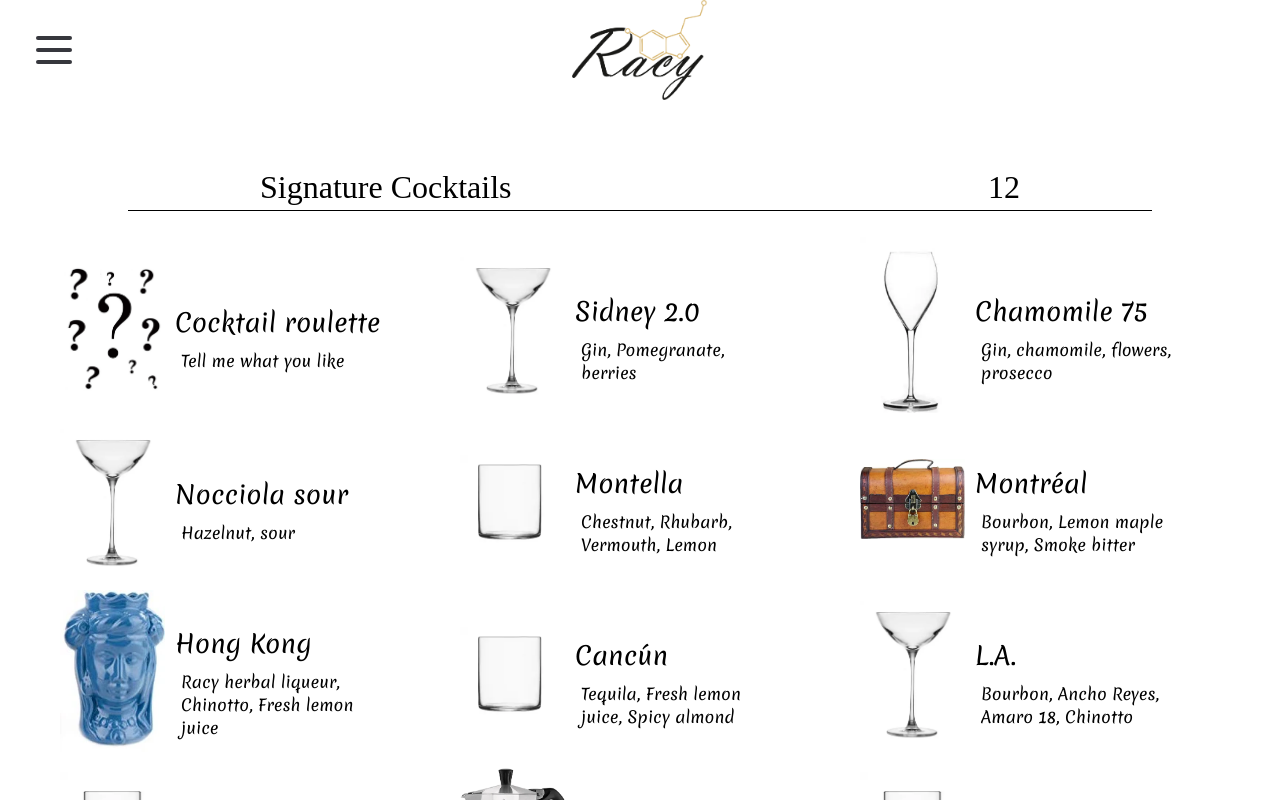
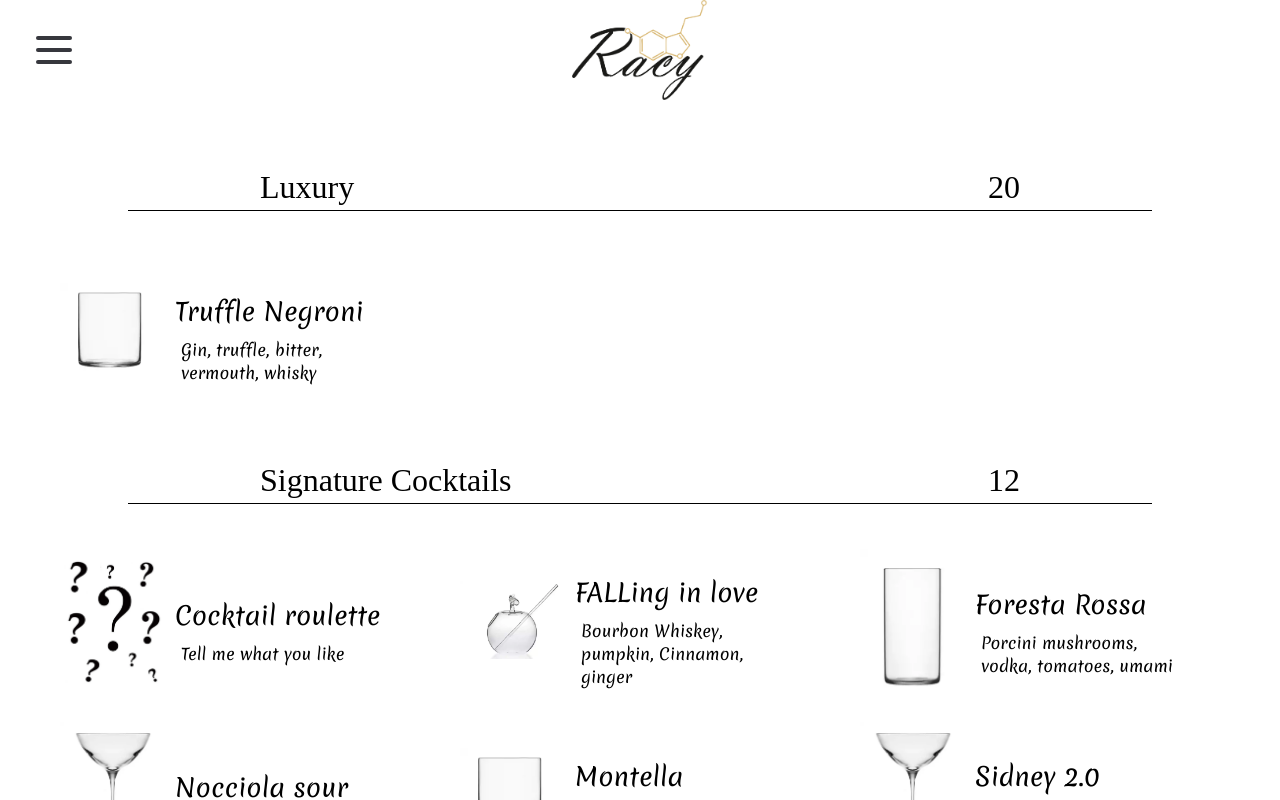
Before and after one commit to Aldodo91/racy-bar, a React (Create React App) app: page /menu-details/1 in a window 1280 px wide. Built offline with nearby package versions, Linux system fonts and the light colour scheme; a web font is replaced by a local one.

Commit message:
prima del refactoring

```diff
--- /dev/null
+++ b/src/components/special.jsx
@@ -0,0 +1,29 @@
+import React from "react";
+import "../style/menuElement.css";
+
+const SpecialElement = ({ element, lang }) => {
+  const { img, nome, ricetta } = element;
+
+  console.log("lang", lang);
+  return (
+    <>
+      <div className="drinkSpace">
+        <div className="drinkCard">
+          {img ? (
+            <img className="image" src={img} width="105px" alt="" />
+          ) : (
+            <div style={{ width: 50 }}></div>
+          )}
+          <div className="details">
+            <div className="titleCard">{lang === "it" ? nome.it : nome.en}</div>
+            <h5 className="recepie">
+              {lang === "it" ? ricetta.it : ricetta.en}
+            </h5>
+          </div>
+        </div>
+      </div>
+    </>
+  );
+};
+
+export default SpecialElement;
--- a/src/costants/signature.js
+++ b/src/costants/signature.js
@@ -22,19 +22,19 @@ export const signature = [
     },
   },
   {
-    img: images.martini,
-    nome: "Sidney 2.0",
+    img: images.mela,
+    nome: "FALLing in love",
     ricetta: {
-      it: "Gin, Melograno, Bacche",
-      en: "Gin, Pomegranate, berries",
+      it: "Bourbon Whiskey, zucca, cannella, zenzero",
+      en: "Bourbon Whiskey, pumpkin, Cinnamon, ginger",
     },
   },
   {
-    img: images.flute,
-    nome: "Chamomile 75",
+    img: images.bl,
+    nome: "Foresta Rossa",
     ricetta: {
-      it: "Gin, camomilla, fiori, Prosecco",
-      en: "Gin, chamomile, flowers, prosecco",
+      it: "Funghi porcini, vodka, pomodoro, umami",
+      en: "Porcini mushrooms, vodka, tomatoes, umami",
     },
   },
   {
@@ -53,6 +53,23 @@ export const signature = [
       en: "Chestnut, Rhubarb, Vermouth, Lemon",
     },
   },
+  {
+    img: images.martini,
+    nome: "Sidney 2.0",
+    ricetta: {
+      it: "Gin, Melograno, Bacche",
+      en: "Gin, Pomegranate, berries",
+    },
+  },
+  {
+    img: images.flute,
+    nome: "Chamomile 75",
+    ricetta: {
+      it: "Gin, camomilla, fiori, Prosecco",
+      en: "Gin, chamomile, flowers, prosecco",
+    },
+  },
+
   // {
   //   img: images.flute,
   //   nome: "Venice",
--- /dev/null
+++ b/src/costants/special.js
@@ -0,0 +1,15 @@
+import * as images from "./images";
+
+export const special = [
+  {
+    img: images.bc,
+    nome: {
+      it: "Negroni al Tartufo",
+      en: "Truffle Negroni",
+    },
+    ricetta: {
+      it: "Gin, tartufo, bitter, Vermouth, whisky",
+      en: "Gin, truffle, bitter, vermouth, whisky",
+    },
+  },
+];
--- a/src/pages/menuDetails.jsx
+++ b/src/pages/menuDetails.jsx
@@ -27,6 +27,8 @@ import "../style/menuDetails.css";
 import Hambuerger from "../components/hamburger";
 import { signature } from "../costants/signature";
 import { mocktail } from "../costants/mocktail";
+import { special } from "../costants/special";
+import SpecialElement from "../components/special";
 
 const MenuDetails = () => {
   const { lang } = useParams();
@@ -40,6 +42,14 @@ const MenuDetails = () => {
       />
 
       <div className="overflow">
+        <div id="special">
+          <SpecialSelection
+            category={special}
+            nome="Luxury"
+            lang={langIt ? "it" : "en"}
+            cost={20}
+          />
+        </div>
         <div id="signature">
           <BigSelection
             category={signature}
@@ -247,4 +257,26 @@ const BigSelection = ({ category, nome, lang, cost, toShare }) => {
   );
 };
 
+const SpecialSelection = ({ category, nome, lang, cost, toShare }) => {
+  return (
+    category &&
+    category.length && (
+      <>
+        <Category categoria={nome} cost={cost} toShare={toShare} />
+        <center>
+          <div className="container">
+            {category.map((element) => (
+              <SpecialElement
+                key={Math.random() * 10}
+                element={element}
+                lang={lang}
+              />
+            ))}
+          </div>
+        </center>
+      </>
+    )
+  );
+};
+
 export default MenuDetails;
```
